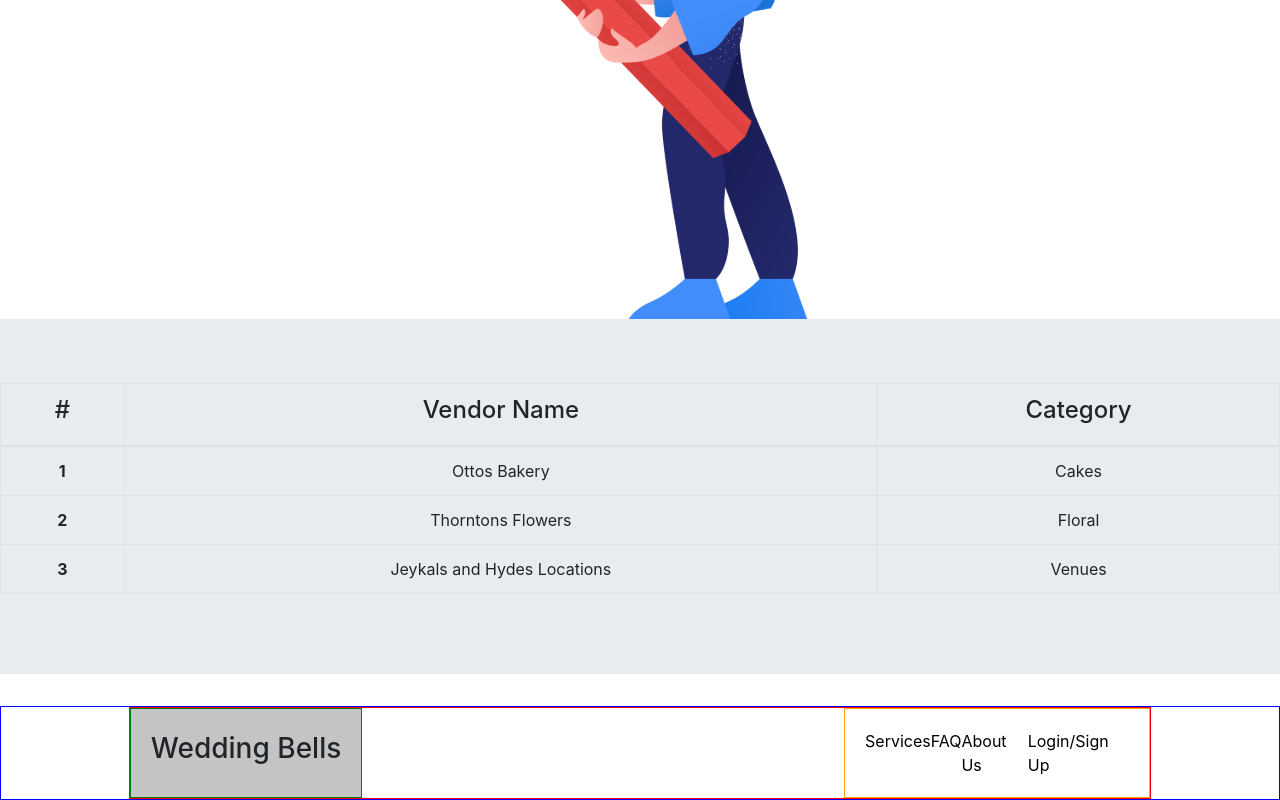
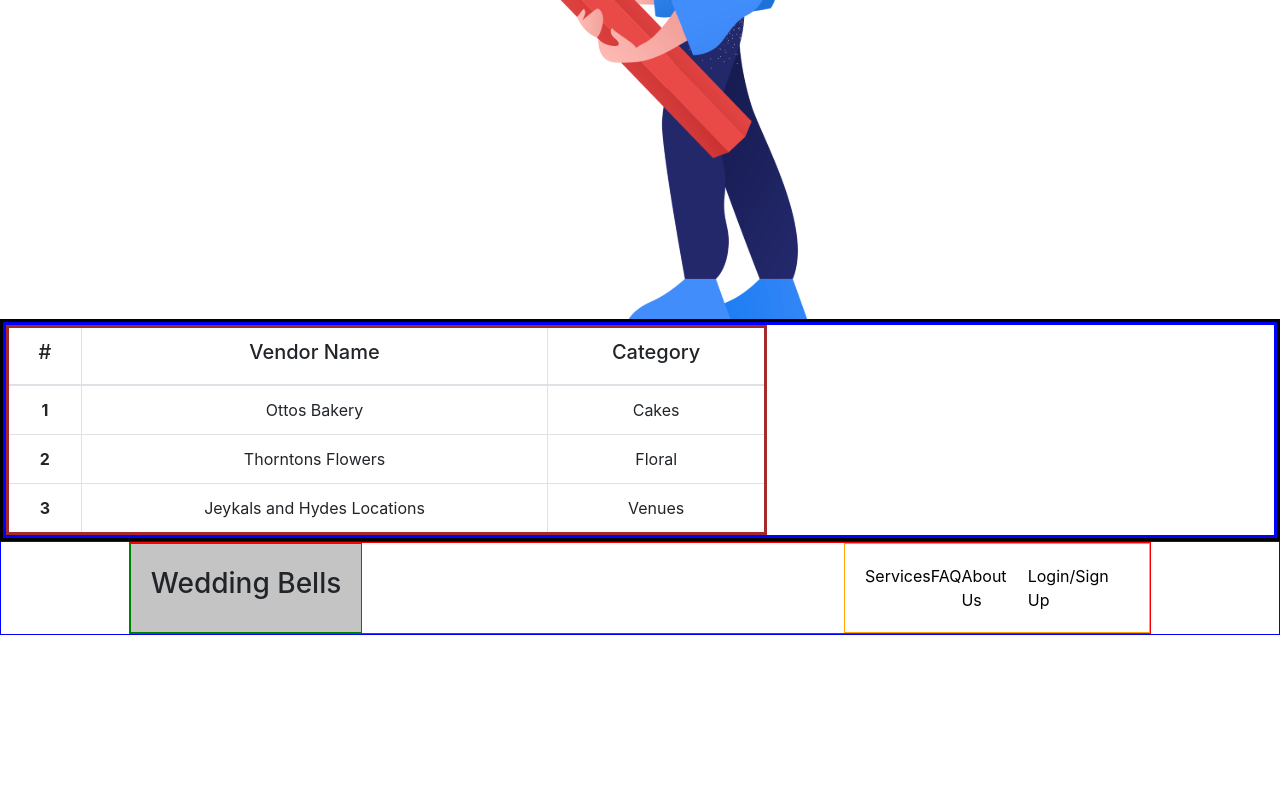
Before and after one commit to BloomTech-Labs/wedding-bells-fe, a React (Create React App) app in the folder weddingbells/: page / in a window 1280 px wide. Shown: the part 2138-2938 px from the top of the page. After the commit the page ends 2773 px from the top, so only its background shows below. Built offline with nearby package versions, Linux system fonts and the light colour scheme.

Commit message:
Added styles, added code to make the table for the vendor table more usable and editable.

```diff
--- a/weddingbells/src/components/ServiceItem/index.js
+++ b/weddingbells/src/components/ServiceItem/index.js
@@ -7,7 +7,7 @@ const ServiceItem = ({ title, subText, image, id }) => (
 			<p className="subText">{subText}</p>
 		</div>
 		<div className="svgImage">
-			<img src={image}></img>
+			<img alt={title} src={image}></img>
 		</div>
 	</div>
 );
--- a/weddingbells/src/components/Vendor List/index.js
+++ b/weddingbells/src/components/Vendor List/index.js
@@ -1,6 +1,6 @@
 import React, { Component } from "react";
-
-import { Table, Jumbotron } from "reactstrap";
+import "./index.scss";
+import { Table } from "reactstrap";
 
 class VendorsList extends Component {
 	constructor(props) {
@@ -12,14 +12,19 @@ class VendorsList extends Component {
 	render() {
 		return (
 			<div className="vendorsList">
-				<Jumbotron className="Vendor Table" fluid>
 				<Table responsive hover bordered>
 					<thead>
 						<tr>
-								<th><h4>#</h4></th>
+							<th>
+								<h5>#</h5>
+							</th>
 
-								<th><h4>Vendor Name</h4></th>
-								<th><h4>Category</h4></th>
+							<th>
+								<h5>Vendor Name</h5>
+							</th>
+							<th>
+								<h5>Category</h5>
+							</th>
 						</tr>
 					</thead>
 					<tbody>
@@ -40,7 +45,6 @@ class VendorsList extends Component {
 						</tr>
 					</tbody>
 				</Table>
-				</Jumbotron>
 			</div>
 		);
 	}
--- /dev/null
+++ b/weddingbells/src/components/Vendor List/index.scss
@@ -0,0 +1,15 @@
+.vendorsList {
+	display: flex;
+	border: 3px solid black;
+
+	.table-responsive {
+		border: 3px solid blue;
+		display: flex;
+		.table {
+			border: 3px solid brown;
+			width: 60%;
+			margin: 0;
+			padding: 0;
+		}
+	}
+}
```
Lines whose indentation alone changed are shown as unchanged.
